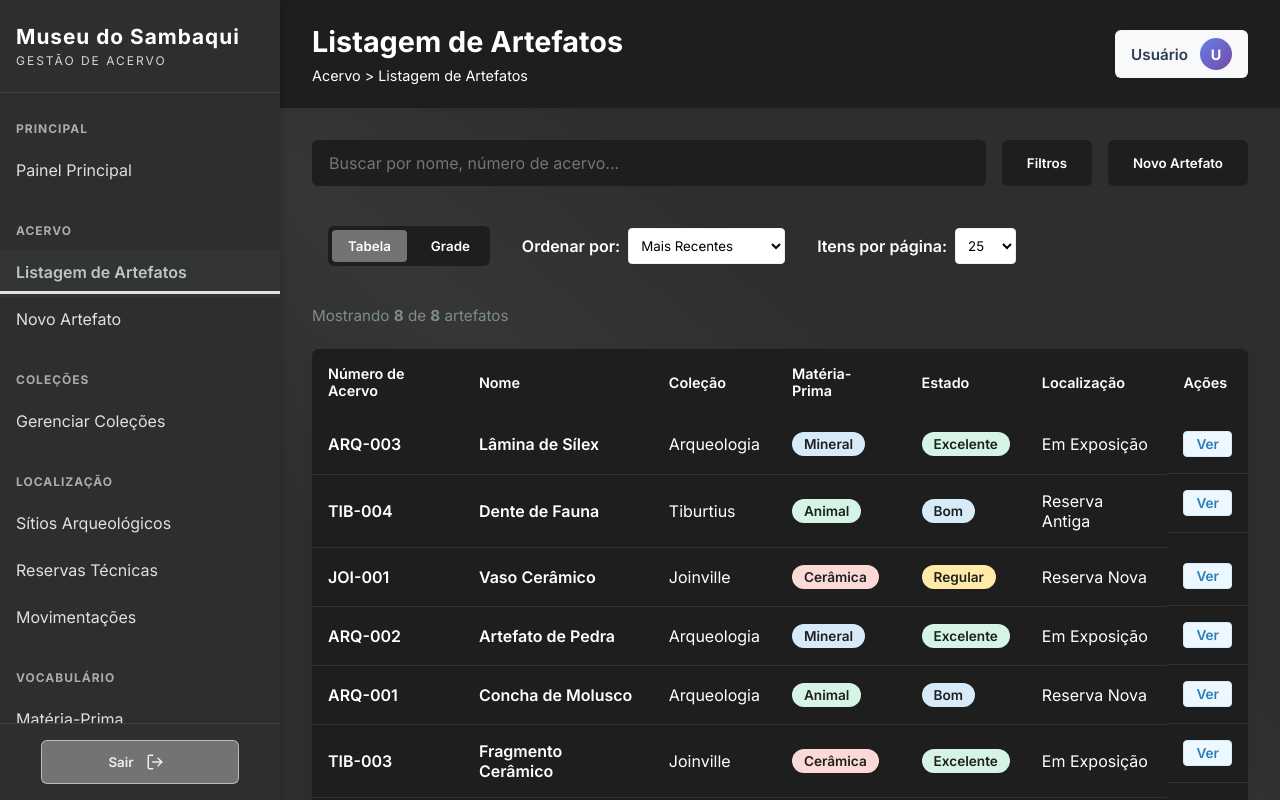
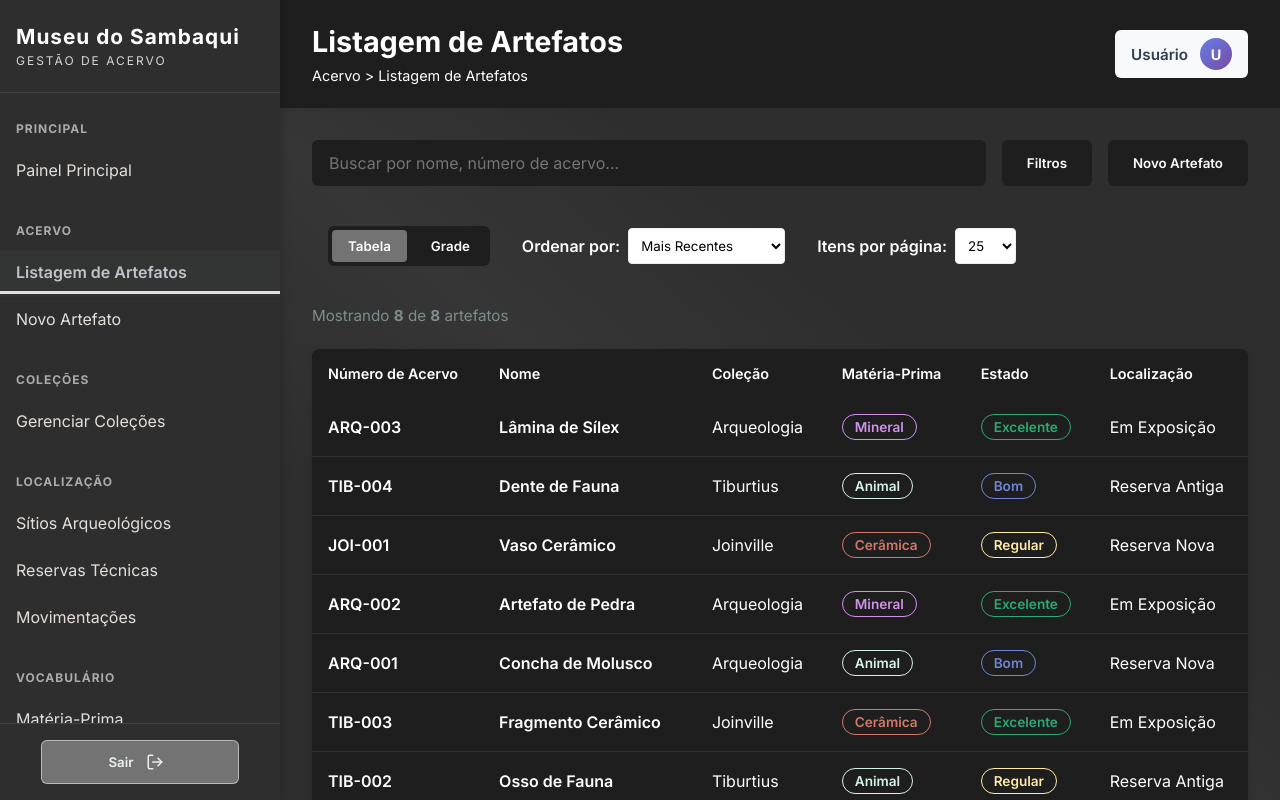
Before and after one commit to riceWbean/sambaqui-Frontend, a Vue app: page /management/artefactsList in a window 1280 px wide. Shown: the top 800 px of the page. Built offline with nearby package versions, Linux system fonts and the light colour scheme.

Commit message:
REFACTOR: Update styles and text in artifact components.

```diff
--- a/src/components/ArtifactCard.vue
+++ b/src/components/ArtifactCard.vue
@@ -43,13 +43,13 @@
 
       <div class="card-actions">
         <button class="action-btn view" title="Visualizar" @click="$emit('view', artifact)">
-          👁️ Ver
+          Ver
         </button>
         <button class="action-btn edit" title="Editar" @click="$emit('edit', artifact)">
-          ✏️ Editar
+           Editar
         </button>
         <button class="action-btn delete" title="Deletar" @click="$emit('delete', artifact)">
-          🗑️ Deletar
+           Deletar
         </button>
       </div>
     </div>
@@ -71,7 +71,7 @@ export default {
 
 <style scoped>
 .artifact-card {
-  background: white;
+  background: #1e1e1e;
   border-radius: 8px;
   overflow: hidden;
   box-shadow: 0 2px 8px rgba(0, 0, 0, 0.1);
@@ -174,7 +174,7 @@ export default {
 .card-title {
   margin: 0;
   font-size: 1.1rem;
-  color: #2c3e50;
+  color: #ecf0f1;
   font-weight: 700;
   line-height: 1.3;
 }
@@ -211,7 +211,7 @@ export default {
 }
 
 .meta-value {
-  color: #2c3e50;
+  color: #ecf0f1;
   text-align: right;
 }
 
--- a/src/views/managements/ArtefactList.vue
+++ b/src/views/managements/ArtefactList.vue
@@ -163,11 +163,10 @@
               <th>Matéria-Prima</th>
               <th>Estado</th>
               <th>Localização</th>
-              <th>Ações</th>
             </tr>
           </thead>
           <tbody>
-            <tr v-for="artifact in paginatedArtifacts" :key="artifact.id" class="artifact-row">
+            <tr v-for="artifact in paginatedArtifacts" :key="artifact.id" class="artifact-row" @click="viewArtifact(artifact)">
               <td class="accession-number">{{ artifact.accessionNumber }}</td>
               <td class="artifact-name">{{ artifact.name }}</td>
               <td>{{ artifact.collection }}</td>
@@ -182,9 +181,6 @@
                 </span>
               </td>
               <td>{{ artifact.location }}</td>
-              <td class="actions-cell">
-                <button class="action-btn view" title="Visualizar" @click="viewArtifact(artifact)">Ver</button>
-              </td>
             </tr>
           </tbody>
         </table>
@@ -518,6 +514,11 @@ export default {
   border: 1px solid #737373;
 }
 
+tr:hover{
+  background-color: #1b1b1b;
+  cursor: pointer;
+}
+
 /* Filters Panel */
 .filters-panel {
   background: #1e1e1e;
@@ -697,43 +698,43 @@ export default {
 }
 
 .badge.animal {
-  background-color: #d5f4e6;
-  color: #1e1e1e;
+  border: 1px solid #d5f4e6;
+  color: #d5f4e6;
 }
 
 .badge.vegetal {
-  background-color: #ffeaa7;
+  border: 1px solid #ffeaa7;
   color: #1e1e1e;
 }
 
 .badge.mineral {
-  background-color: #d6eaf8;
-  color: #1e1e1e;
+  border: 1px solid #d193e9;
+  color: #d193e9;
 }
 
 .badge.cerâmica {
-  background-color: hsl(5, 77%, 91%);
-  color: #1e1e1e;
+  border: 1px solid hsl(9, 55%, 62%);
+  color: hsl(9, 55%, 62%);
 }
 
 .status-badge.excelente {
-  background-color: #d5f4e6;
-  color: #1e1e1e;
+  border: 1px solid #2baa71;
+  color: #2baa71;
 }
 
 .status-badge.bom {
-  background-color: #d6eaf8;
-  color: #1e1e1e;
+  border: 1px solid #6e86d6;
+  color: #6e86d6;
 }
 
 .status-badge.regular {
-  background-color: #ffeaa7;
-  color: #1e1e1e;
+  border: 1px solid #ffeaa7;
+  color: #ffeaa7;
 }
 
 .status-badge.ruim {
-  background-color: #fadbd8;
-  color: #1e1e1e;
+  border: 1px solid #fadbd8;
+  color: #fadbd8;
 }
 
 .actions-cell {
@@ -746,16 +747,17 @@ export default {
   border: 1px solid #ecf0f1;
   cursor: pointer;
   padding: 0.25rem 0.75rem;
-  border-radius: 4px;
+  border-radius: 20px;
   font-size: 0.85rem;
   font-weight: 600;
   transition: all 0.3s;
 }
 
 .action-btn.view {
-  color: #2980b9;
-  border-color: #d6eaf8;
-  background-color: #ecf7ff;
+  color: #ffffffd7;
+  border-color: #daeaf5d0;
+  background-color: transparent;
+
 }
 
 .action-btn.view:hover {
```
Also changed, not shown: 1 other file (tests, documents, lock files or other folders).
